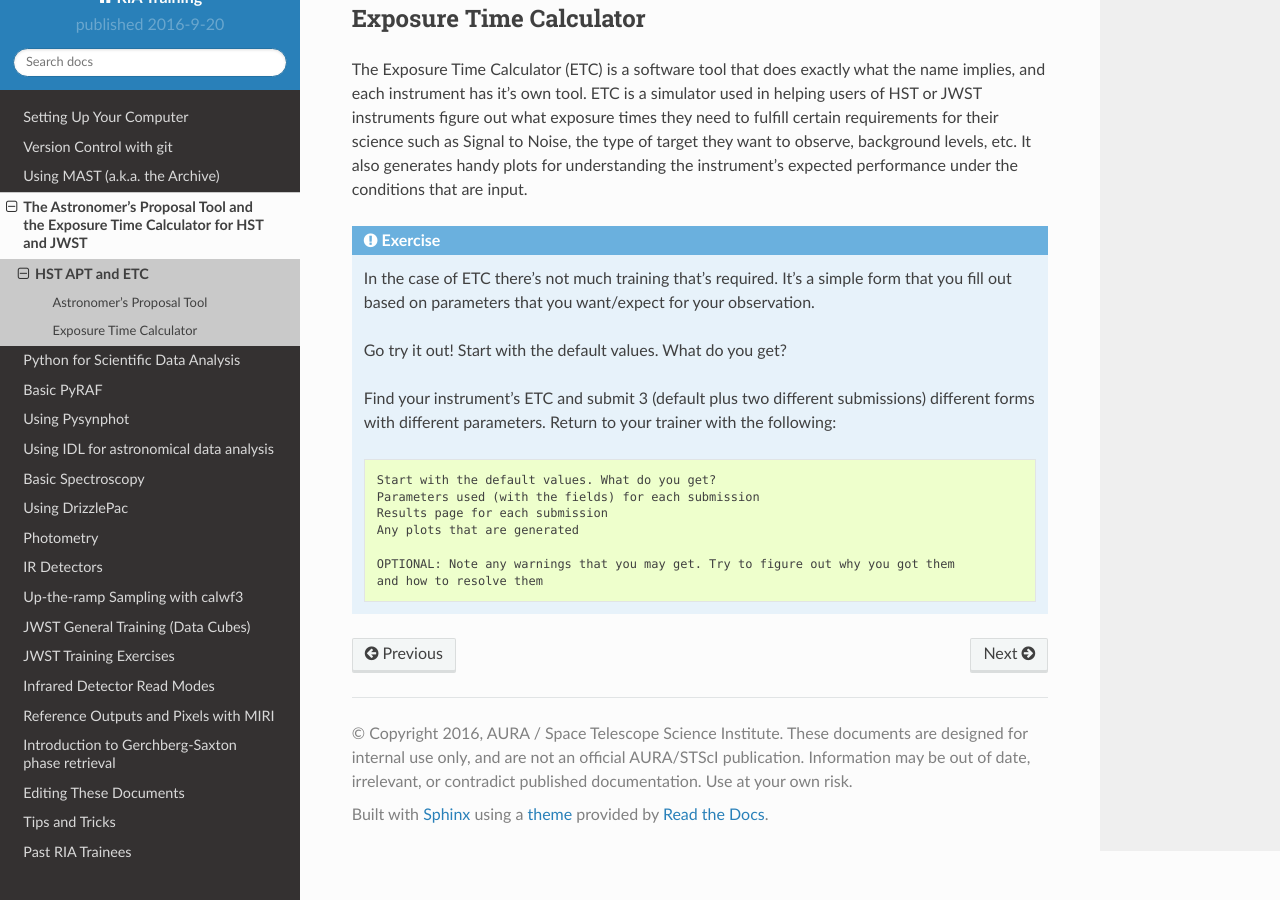
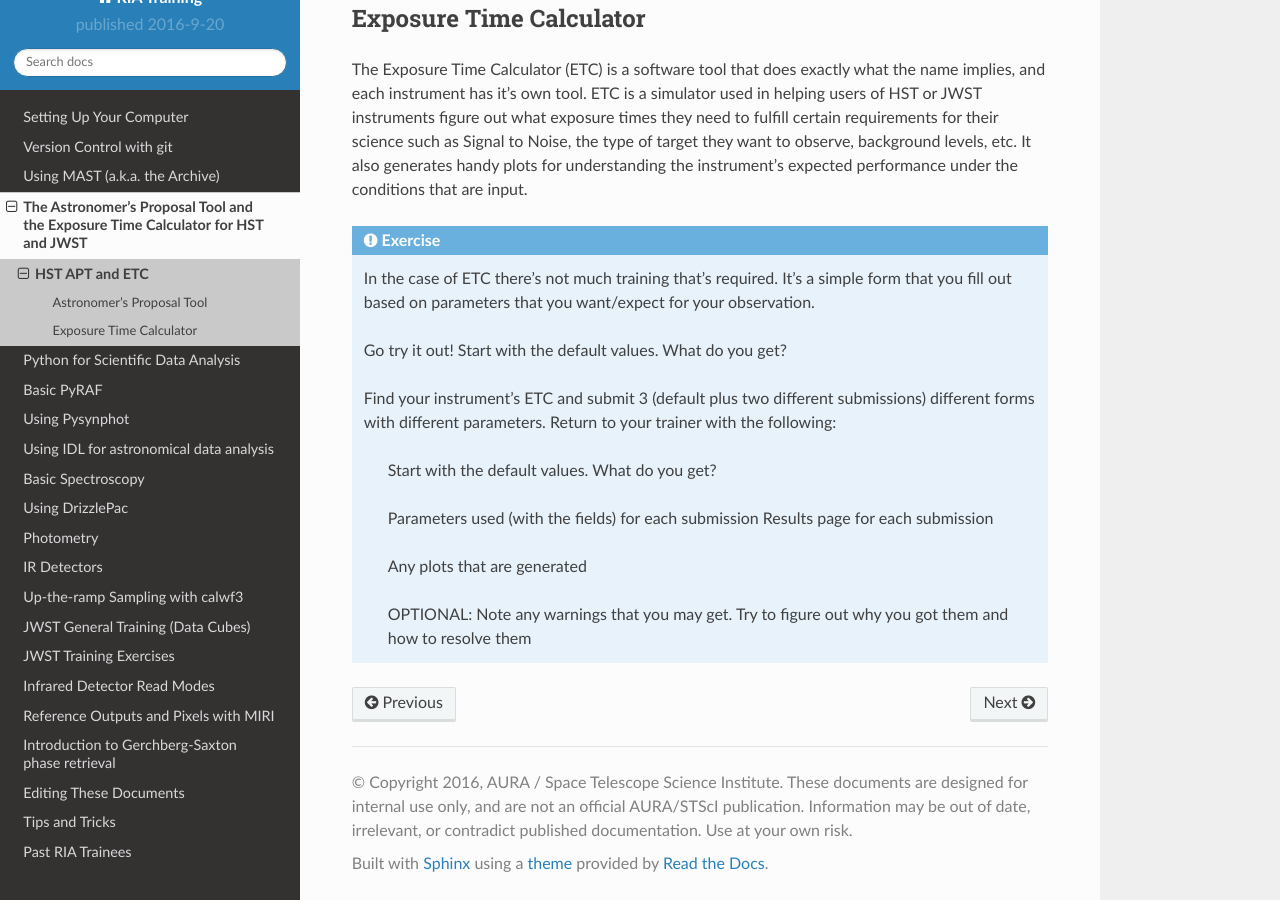
Before and after one commit to staceybright/training-library, a Sphinx documentation site: the page built from source/apt_etc/hst_apt_etc.txt, in a window 1280 px wide and 900 px high, scrolled down 1594 px. Built offline with Sphinx 7.4.7 and the Read the Docs theme 2.0.0, drawn with Linux system fonts in a browser that asks for light colours.

Commit message:
small style changes

```diff
--- a/source/apt_etc/hst_apt_etc.txt
+++ b/source/apt_etc/hst_apt_etc.txt
@@ -87,11 +87,13 @@ It also generates handy plots for understanding the instrument's expected perfor
 
     Find your instrument's ETC and submit 3 (default plus two different submissions)
     different forms with different parameters.
-    Return to your trainer with the following::
+    Return to your trainer with the following:
 
         Start with the default values. What do you get?
+
         Parameters used (with the fields) for each submission
         Results page for each submission
+
         Any plots that are generated
 
         OPTIONAL: Note any warnings that you may get. Try to figure out why you got them
```
Also changed, not shown: source/apt_etc/index.txt (line endings or trailing spaces).
